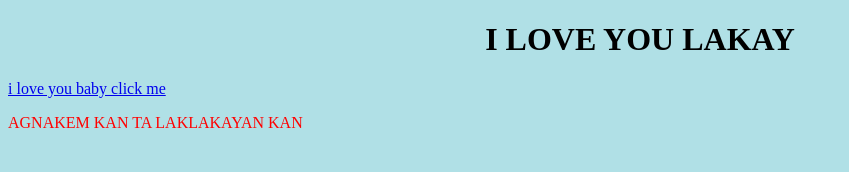
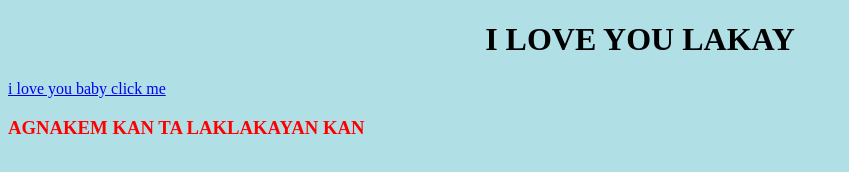
Before and after one commit to kkc29/loveyou.io, a plain HTML site: page index.html in a window 1280 px wide. Shown: the whole page, without its empty margins (0-849 px from the left). Drawn offline with Linux system fonts and the light colour scheme.

Commit message:
Update index.html

```diff
--- a/index.html
+++ b/index.html
@@ -1,11 +1,11 @@
 <!DOCTYPE html>
-<h1 style="text-align:center;">I LOVE YOU LAKAY</h1>
+<h1 style="text-align:center;">I LOVE YOU LAKAY </h1>
 
 <body>
     <p style="color:blue;" > <a href="monkey.jpg">i love you baby click me</a>
 
 
-     <p style="color:red;">AGNAKEM KAN TA LAKLAKAYAN KAN
+    <h3 <p style="color:red;">AGNAKEM KAN TA LAKLAKAYAN KAN </h3>
     <body style="background-color:powderblue;">
 
 
```
